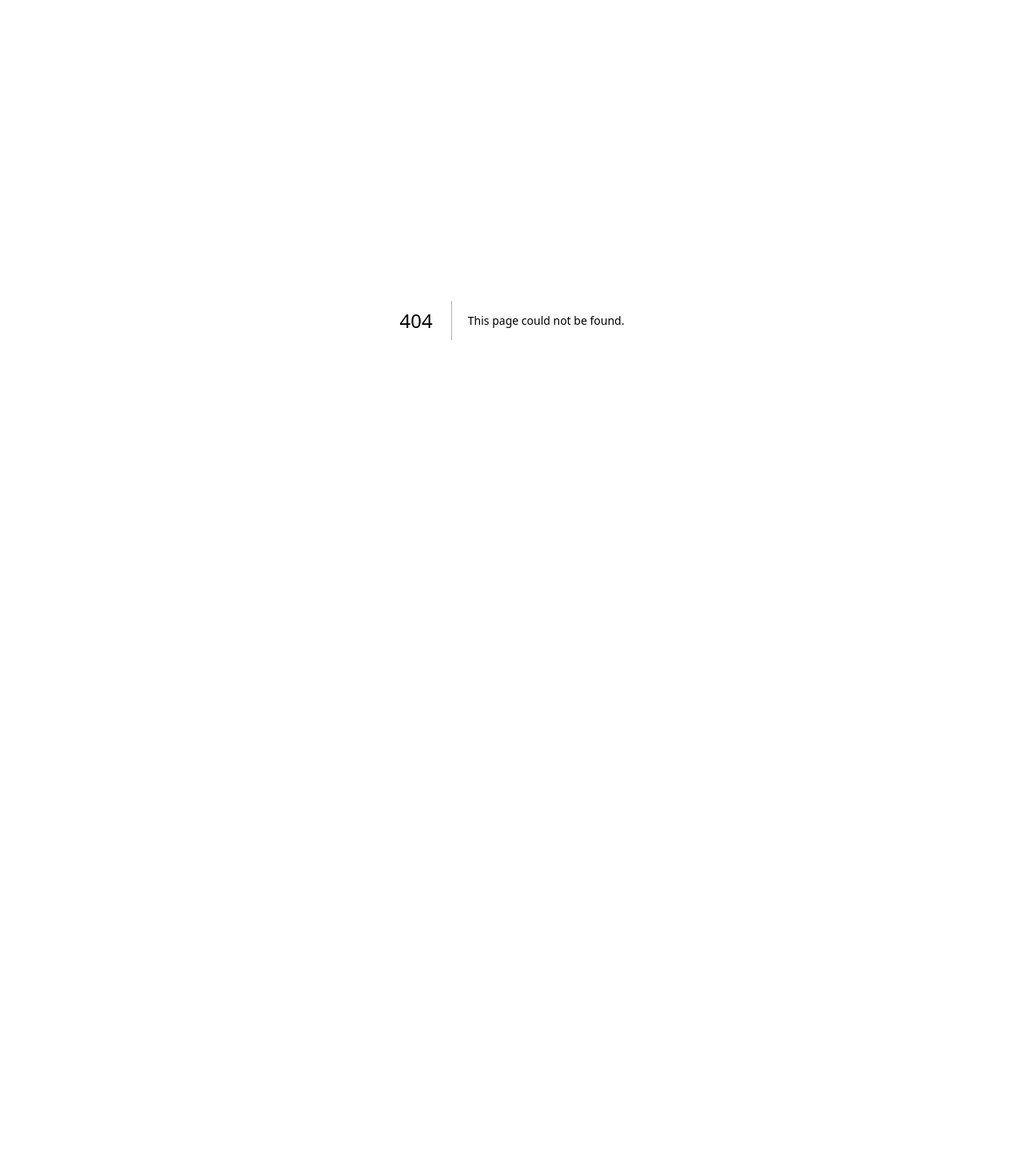
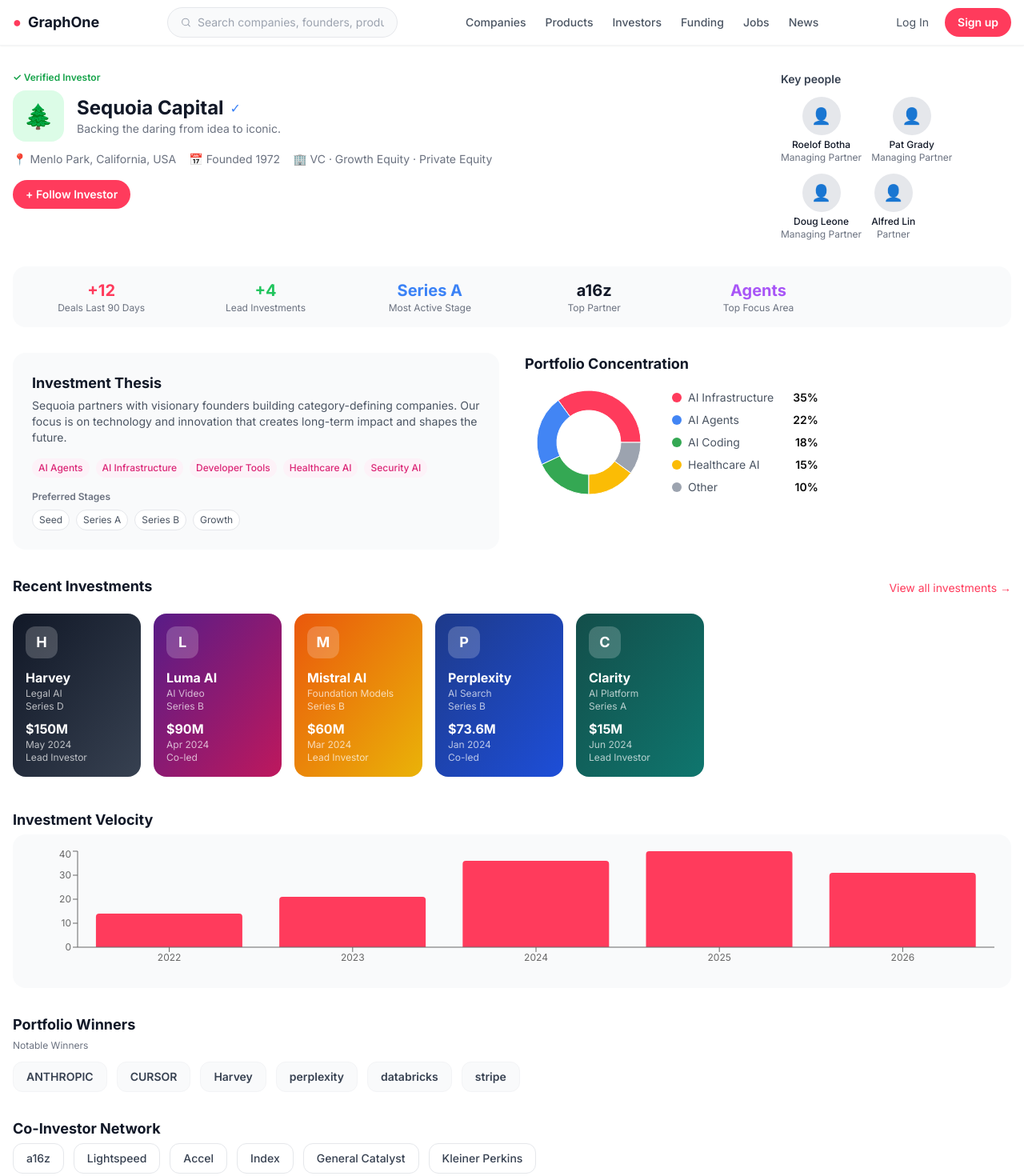
Before and after one commit to eshachaudhari416-ship-it/graphone, a Next.js app: page /investors/a16z in a window 1280 px wide. Before the commit this address had no page. Shown: the top 1470 px of the page at 80% size. Before the commit the page ends 800 px from the top, so only its background shows below. Built offline with nearby package versions, Linux system fonts and the light colour scheme.

Commit message:
add investor profile page

```diff
--- /dev/null
+++ b/src/app/investors/[slug]/page.tsx
@@ -0,0 +1,193 @@
+"use client";
+import Navbar from "../../components/layout/Navbar";
+import Footer from "../../components/layout/Footer";
+import { sequoiaDetail } from "../../data/mockData";
+import { PieChart, Pie, Cell, Tooltip, ResponsiveContainer, BarChart, Bar, XAxis, YAxis } from "recharts";
+
+export default function InvestorProfile() {
+  const investor = sequoiaDetail;
+
+  return (
+    <main className="min-h-screen bg-white">
+      <Navbar />
+
+      {/* Header */}
+      <div className="max-w-7xl mx-auto px-4 py-8">
+        <div className="flex flex-col md:flex-row gap-6 mb-8">
+          <div className="flex-1">
+            <p className="text-xs text-green-600 font-semibold mb-2">✓ Verified Investor</p>
+            <div className="flex items-center gap-4 mb-3">
+              <div className="w-16 h-16 bg-green-100 rounded-2xl flex items-center justify-center text-3xl">
+                {investor.logo}
+              </div>
+              <div>
+                <div className="flex items-center gap-2">
+                  <h1 className="text-2xl font-bold text-gray-900">{investor.name}</h1>
+                  <span className="text-blue-500">✓</span>
+                </div>
+                <p className="text-gray-500 text-sm">{investor.tagline}</p>
+              </div>
+            </div>
+            <div className="flex flex-wrap gap-4 text-sm text-gray-500 mb-4">
+              <span>📍 {investor.location}</span>
+              <span>📅 Founded {investor.founded}</span>
+              <span>🏢 {investor.type}</span>
+            </div>
+            <button className="btn-primary">+ Follow Investor</button>
+          </div>
+
+          {/* Key People */}
+          <div className="w-full md:w-72">
+            <p className="font-semibold text-sm text-gray-700 mb-3">Key people</p>
+            <div className="flex gap-3 flex-wrap">
+              {investor.keyPeople.map((person) => (
+                <div key={person.name} className="flex flex-col items-center text-center">
+                  <div className="w-12 h-12 bg-gray-200 rounded-full flex items-center justify-center text-xl mb-1">
+                    {person.emoji}
+                  </div>
+                  <p className="text-xs font-medium text-gray-900">{person.name}</p>
+                  <p className="text-xs text-gray-500">{person.title}</p>
+                </div>
+              ))}
+            </div>
+          </div>
+        </div>
+
+        {/* Stats Bar */}
+        <div className="grid grid-cols-3 md:grid-cols-6 gap-4 bg-gray-50 rounded-2xl p-4 mb-8">
+          <div className="text-center">
+            <p className="text-xl font-bold text-[#FF3B5C]">+{investor.stats.deals_90days}</p>
+            <p className="text-xs text-gray-500">Deals Last 90 Days</p>
+          </div>
+          <div className="text-center">
+            <p className="text-xl font-bold text-green-500">+{investor.stats.lead_investments}</p>
+            <p className="text-xs text-gray-500">Lead Investments</p>
+          </div>
+          <div className="text-center">
+            <p className="text-xl font-bold text-blue-500">{investor.stats.most_active_stage}</p>
+            <p className="text-xs text-gray-500">Most Active Stage</p>
+          </div>
+          <div className="text-center">
+            <p className="text-xl font-bold text-gray-900">{investor.stats.top_partner}</p>
+            <p className="text-xs text-gray-500">Top Partner</p>
+          </div>
+          <div className="text-center">
+            <p className="text-xl font-bold text-purple-500">{investor.stats.top_focus}</p>
+            <p className="text-xs text-gray-500">Top Focus Area</p>
+          </div>
+        </div>
+
+        {/* Thesis + Concentration */}
+        <div className="grid grid-cols-1 md:grid-cols-2 gap-8 mb-8">
+          <section className="bg-gray-50 rounded-2xl p-6">
+            <h2 className="section-title mb-3">Investment Thesis</h2>
+            <p className="text-sm text-gray-600 mb-4">{investor.thesis}</p>
+            <div className="flex flex-wrap gap-2 mb-4">
+              {investor.focusTags.map((tag) => (
+                <span key={tag} className="tag tag-pink">{tag}</span>
+              ))}
+            </div>
+            <p className="text-xs font-semibold text-gray-500 mb-2">Preferred Stages</p>
+            <div className="flex gap-2">
+              {investor.stages.map((stage) => (
+                <span key={stage} className="text-xs bg-white border border-gray-200 px-2 py-1 rounded-full text-gray-600">{stage}</span>
+              ))}
+            </div>
+          </section>
+
+          <section>
+            <h2 className="section-title mb-3">Portfolio Concentration</h2>
+            <div className="flex items-center gap-6">
+              <div className="w-40 h-40">
+                <ResponsiveContainer width="100%" height="100%">
+                  <PieChart>
+                    <Pie data={investor.concentration} cx="50%" cy="50%" innerRadius={40} outerRadius={65} dataKey="percent">
+                      {investor.concentration.map((entry, index) => (
+                        <Cell key={index} fill={entry.color} />
+                      ))}
+                    </Pie>
+                    <Tooltip formatter={(value) => `${value}%`} />
+                  </PieChart>
+                </ResponsiveContainer>
+              </div>
+              <div className="space-y-2">
+                {investor.concentration.map((item) => (
+                  <div key={item.name} className="flex items-center gap-2 text-sm">
+                    <div className="w-3 h-3 rounded-full" style={{ backgroundColor: item.color }} />
+                    <span className="text-gray-600">{item.name}</span>
+                    <span className="font-semibold ml-auto pl-4">{item.percent}%</span>
+                  </div>
+                ))}
+              </div>
+            </div>
+          </section>
+        </div>
+
+        {/* Recent Investments */}
+        <section className="mb-8">
+          <div className="flex items-center justify-between mb-4">
+            <h2 className="section-title">Recent Investments</h2>
+            <button className="text-[#FF3B5C] text-sm hover:underline">View all investments →</button>
+          </div>
+          <div className="flex gap-4 overflow-x-auto pb-2">
+            {investor.recentInvestments.map((inv) => (
+              <div key={inv.name} className={`bg-gradient-to-br ${inv.color} rounded-2xl p-4 text-white min-w-[160px] flex-shrink-0`}>
+                <div className="w-10 h-10 bg-white/20 rounded-xl flex items-center justify-center font-bold text-lg mb-3">
+                  {inv.logo}
+                </div>
+                <p className="font-bold">{inv.name}</p>
+                <p className="text-xs text-white/70">{inv.category}</p>
+                <p className="text-xs text-white/70">{inv.stage}</p>
+                <p className="font-bold mt-2">{inv.amount}</p>
+                <p className="text-xs text-white/70">{inv.date}</p>
+                <p className="text-xs text-white/70">{inv.role}</p>
+              </div>
+            ))}
+          </div>
+        </section>
+
+        {/* Investment Velocity */}
+        <section className="mb-8">
+          <h2 className="section-title mb-4">Investment Velocity</h2>
+          <div className="bg-gray-50 rounded-2xl p-4 h-48">
+            <ResponsiveContainer width="100%" height="100%">
+              <BarChart data={investor.velocity}>
+                <XAxis dataKey="year" tick={{ fontSize: 12 }} />
+                <YAxis tick={{ fontSize: 12 }} />
+                <Tooltip />
+                <Bar dataKey="deals" fill="#FF3B5C" radius={[4, 4, 0, 0]} />
+              </BarChart>
+            </ResponsiveContainer>
+          </div>
+        </section>
+
+        {/* Portfolio Winners */}
+        <section className="mb-8">
+          <h2 className="section-title mb-4">Portfolio Winners</h2>
+          <p className="text-xs text-gray-500 mb-3">Notable Winners</p>
+          <div className="flex flex-wrap gap-3">
+            {investor.portfolioWinners.map((winner) => (
+              <div key={winner} className="bg-gray-50 border border-gray-100 rounded-xl px-4 py-2 font-semibold text-sm text-gray-700 hover:shadow-sm cursor-pointer">
+                {winner}
+              </div>
+            ))}
+          </div>
+        </section>
+
+        {/* Co Investors */}
+        <section className="mb-8">
+          <h2 className="section-title mb-4">Co-Investor Network</h2>
+          <div className="flex flex-wrap gap-3">
+            {investor.coInvestors.map((co) => (
+              <div key={co} className="bg-white border border-gray-200 rounded-xl px-4 py-2 text-sm font-medium text-gray-700 hover:shadow-sm cursor-pointer">
+                {co}
+              </div>
+            ))}
+          </div>
+        </section>
+      </div>
+
+      <Footer />
+    </main>
+  );
+}
```
